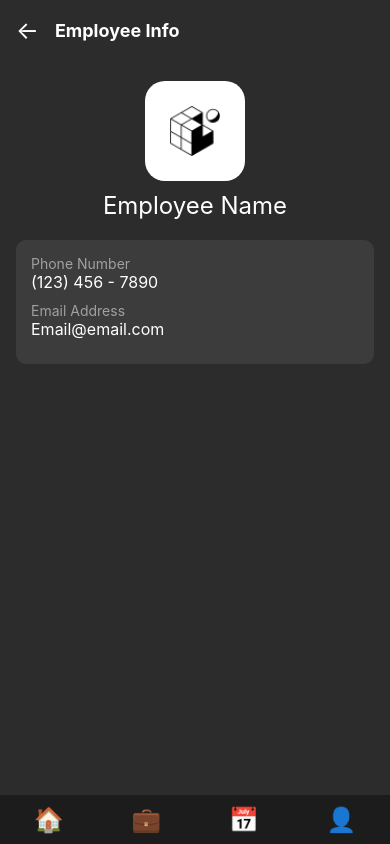
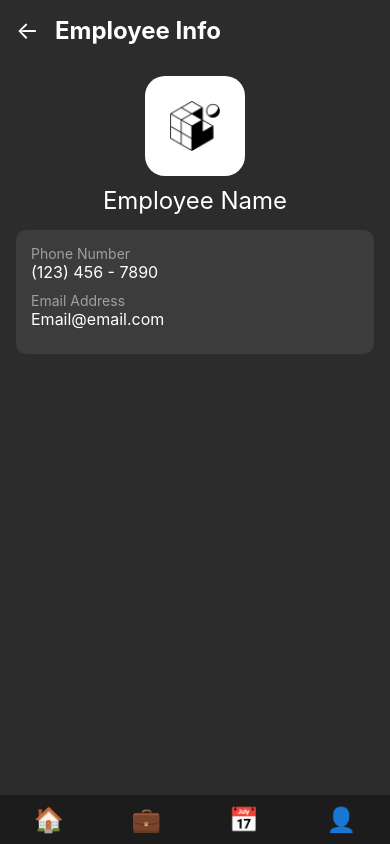
Before and after one commit to Team-Best-Effort/ServiceSyncEmployee, a React Native app in the folder my-app/: screen / in a window 390 px wide. Built offline with nearby package versions, Linux system fonts and the light colour scheme.

Commit message:
styling fixes

```diff
--- a/my-app/pages/EmployeeInfo.tsx
+++ b/my-app/pages/EmployeeInfo.tsx
@@ -44,7 +44,6 @@ const EmployeeInfo: React.FC<EmployeeInfoProps> = ({ employee, onBackPress }) =>
       </View>
 
       <View style={styles.navbar}>
-        {/* Add your navbar icons here */}
         <TouchableOpacity style={styles.navItem}>
           <Text style={styles.navIcon}>🏠</Text>
         </TouchableOpacity>
@@ -79,12 +78,12 @@ const styles = StyleSheet.create({
   },
   headerTitle: {
     color: 'white',
-    fontSize: 18,
+    fontSize: 24,
     fontWeight: 'bold',
   },
   profileSection: {
     alignItems: 'center',
-    marginVertical: 20,
+    marginVertical: 15,
   },
   avatarContainer: {
     width: 100,
```
